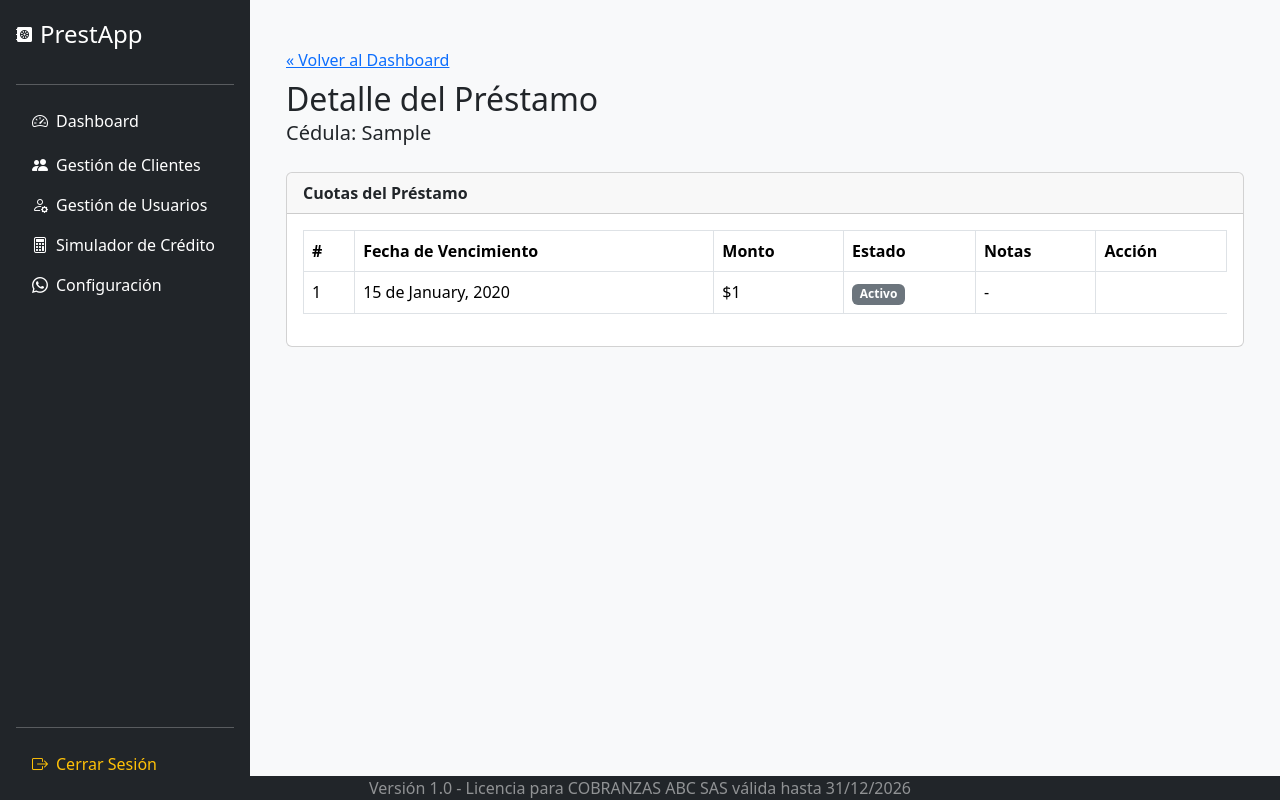
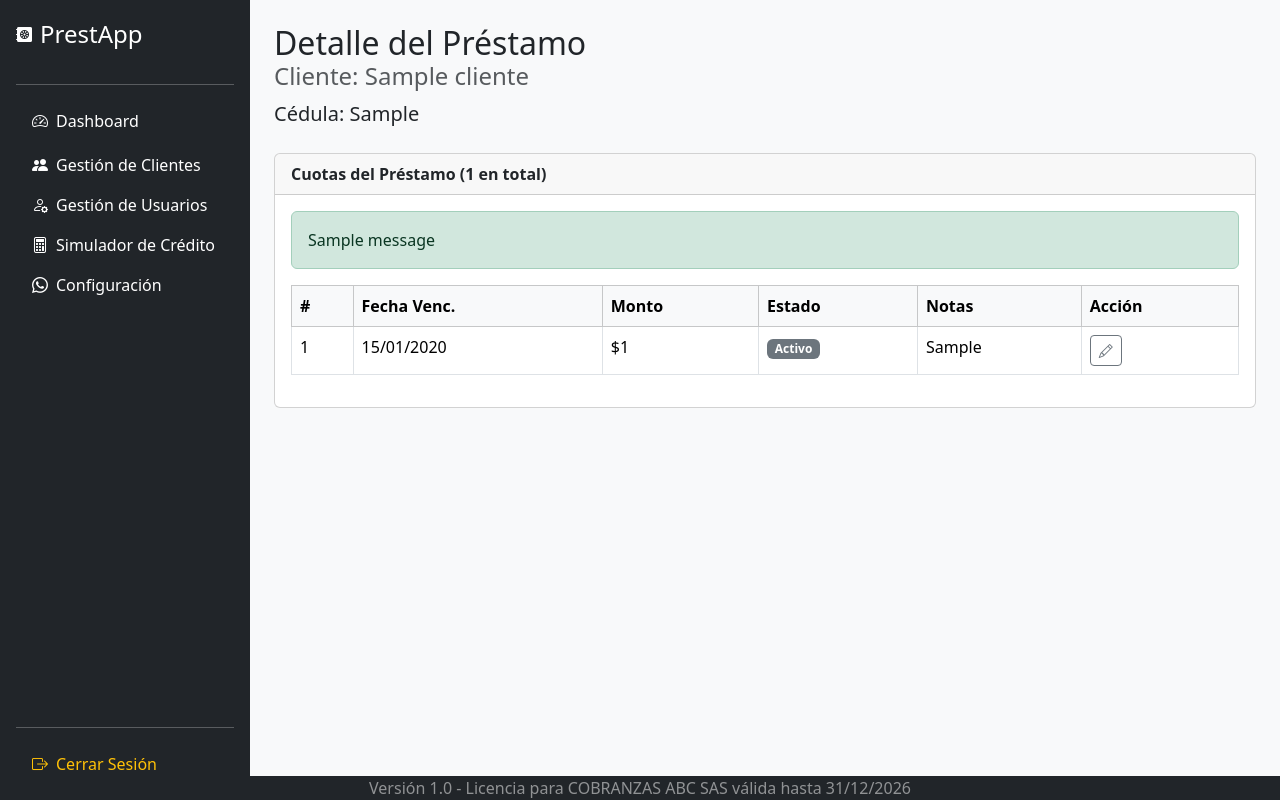
Before and after one commit to vrdevelopersco/prestapp, a Flask app: page /prestamo/1 in a window 1280 px wide. Run offline with Flask 3, Linux system fonts and the light colour scheme; a user stored in the database is signed in; tables that the repository leaves empty hold one stand-in row (values such as "Sample post"); one stand-in notice (Sample message) is shown; parts of the project's set-up code (start-up, migrations or seed data) failed here and were passed over.

Commit message:
Fixes de calculo de prestamos parte2

```diff
--- a/app.py
+++ b/app.py
@@ -462,9 +462,9 @@ def pagar_cuota(cuota_id):
 @login_required
 def guardar_nota(cuota_id):
     cuota = Cuota.query.get_or_404(cuota_id)
-    cuota.notas = request.form.get('nota')
+    cuota.notas = request.form.get('nota', '') # Recoge la nota del formulario
     db.session.commit()
-    flash('Nota guardada.', 'success')
+    flash('Nota guardada correctamente.', 'info')
     return redirect(url_for('detalle_prestamo', prestamo_id=cuota.prestamo_id))
 
 
--- a/templates/detalle_prestamo.html
+++ b/templates/detalle_prestamo.html
@@ -3,13 +3,11 @@
 {% block title %}Detalle del Préstamo #{{ prestamo.id }}{% endblock %}
 
 {% block content %}
-
-<div class="container mt-4">
-    <a href="{{ url_for('admin_dashboard') }}">&laquo; Volver al Dashboard</a>
-
-    <div class="d-flex justify-content-between align-items-center mt-2">
+<div class="d-flex justify-content-between align-items-center mb-3">
     <div>
         <h2 class="mb-0">Detalle del Préstamo</h2>
+        <h4 class="text-muted">Cliente: {{ prestamo.cliente.nombre_completo }}</h4>
+        <p class="lead mb-0">Cédula: {{ prestamo.cliente.cedula }}</p>
     </div>
     {% if current_user.rol == 'admin' %}
     <div class="btn-group">
@@ -25,57 +23,70 @@
     {% endif %}
 </div>
 
-    <p class="lead">Cédula: {{ prestamo.cliente.cedula }}</p>
+<div class="card mt-4">
+    <div class="card-header fw-bold">
+        Cuotas del Préstamo ({{ prestamo.cuotas|length }} en total)
+    </div>
+    <div class="card-body">
+        {% with messages = get_flashed_messages(with_categories=true) %}
+            {% if messages %}
+                {% for category, message in messages %}
+                    <div class="alert alert-{{ category }}">{{ message }}</div>
+                {% endfor %}
+            {% endif %}
+        {% endwith %}
 
-    <div class="card mt-4">
-        <div class="card-header fw-bold">Cuotas del Préstamo</div>
-        <div class="card-body">
         <div class="table-responsive">
-                <table class="table table-bordered">
-                    <thead>
+            <table class="table table-bordered table-hover">
+                <thead class="table-light">
                     <tr>
                         <th>#</th>
-                            <th>Fecha de Vencimiento</th>
+                        <th>Fecha Venc.</th>
                         <th>Monto</th>
                         <th>Estado</th>
-                            <th>Notas</th> <th>Acción</th>
+                        <th>Notas</th>
+                        <th>Acción</th>
                     </tr>
                 </thead>
                 <tbody>
                     {% for cuota in prestamo.cuotas %}
                     <tr class="
                         {% if cuota.estado == 'pagada' %}table-success
-        {% elif cuota.estado == 'atrasada' %}table-danger
-        {% elif cuota.fecha_vencimiento == today %}table-warning
+                        {% elif cuota.fecha_vencimiento < today and cuota.estado == 'pendiente' %}table-danger
+                        {% elif cuota.fecha_vencimiento == today and cuota.estado == 'pendiente' %}table-warning
                         {% endif %}
                     ">
                         <td>{{ loop.index }}</td>
-        <td>{{ cuota.fecha_vencimiento.strftime('%d de %B, %Y') }}</td>
+                        <td>{{ cuota.fecha_vencimiento.strftime('%d/%m/%Y') }}</td>
                         <td>${{ cuota.monto_cuota|int }}</td>
-        <td><span class="badge
+                        <td>
+                            <span class="badge
                                 {% if cuota.estado == 'pagada' %}bg-success
-            {% elif cuota.estado == 'atrasada' %}bg-danger
+                                {% elif cuota.fecha_vencimiento < today and cuota.estado == 'pendiente' %}bg-danger
                                 {% else %}bg-secondary
                                 {% endif %}
-        ">{{ cuota.estado|capitalize }}</span>
+                            ">
+                                {% if cuota.fecha_vencimiento < today and cuota.estado == 'pendiente' %}
+                                    Atrasada
+                                {% else %}
+                                    {{ cuota.estado|capitalize }}
+                                {% endif %}
+                            </span>
                         </td>
+                        <td>{{ cuota.notas or 'Sin notas' }}</td>
                         <td>
-            {% if cuota.estado in ['pendiente', 'atrasada'] %}
-                <form method="POST" action="{{ url_for('pagar_cuota', cuota_id=cuota.id) }}">
-    <button type="button" class="btn btn-sm btn-info" data-bs-toggle="modal" data-bs-target="#notaModal{{ cuota.id }}">
-        Nota
-    </button>
+                            {% if cuota.estado == 'pendiente' or (cuota.fecha_vencimiento < today and cuota.estado == 'pendiente') %}
+                                <form method="POST" action="{{ url_for('pagar_cuota', cuota_id=cuota.id) }}" class="d-inline">
                                     <button type="submit" class="btn btn-sm btn-success">Pagar</button>
                                 </form>
                             {% elif cuota.estado == 'pagada' and current_user.rol == 'admin' %}
                                 <form method="POST" action="{{ url_for('revertir_pago_cuota', cuota_id=cuota.id) }}" class="d-inline">
-                    <button type="submit" class="btn btn-sm btn-warning">
-                        <i class="bi bi-arrow-counterclockwise"></i> Revertir
+                                    <button type="submit" class="btn btn-sm btn-warning">Revertir</button>
+                                </form>
+                            {% endif %}
+                             <button type="button" class="btn btn-sm btn-outline-secondary" data-bs-toggle="modal" data-bs-target="#notaModal{{ cuota.id }}">
+                                <i class="bi bi-pencil"></i>
                             </button>
-                </form>
-            {% else %}
-                -
-            {% endif %}
                         </td>
                     </tr>
                     {% endfor %}
@@ -84,8 +95,26 @@
         </div>
     </div>
 </div>
+
+{% for cuota in prestamo.cuotas %}
+<div class="modal fade" id="notaModal{{ cuota.id }}" tabindex="-1">
+    <div class="modal-dialog">
+        <div class="modal-content">
+            <div class="modal-header">
+                <h5 class="modal-title">Nota para Cuota #{{ loop.index }}</h5>
+                <button type="button" class="btn-close" data-bs-dismiss="modal"></button>
             </div>
-</body>
-</html>
-
+            <form method="POST" action="{{ url_for('guardar_nota', cuota_id=cuota.id) }}">
+                <div class="modal-body">
+                    <textarea name="nota" class="form-control" rows="4" placeholder="Escribe una observación...">{{ cuota.notas or '' }}</textarea>
+                </div>
+                <div class="modal-footer">
+                    <button type="button" class="btn btn-secondary" data-bs-dismiss="modal">Cerrar</button>
+                    <button type="submit" class="btn btn-primary">Guardar Nota</button>
+                </div>
+            </form>
+        </div>
+    </div>
+</div>
+{% endfor %}
 {% endblock %}
```
Also changed, not shown: templates/prestamo_final.html (+5 -11 lines). Lines whose indentation alone changed are shown as unchanged.
